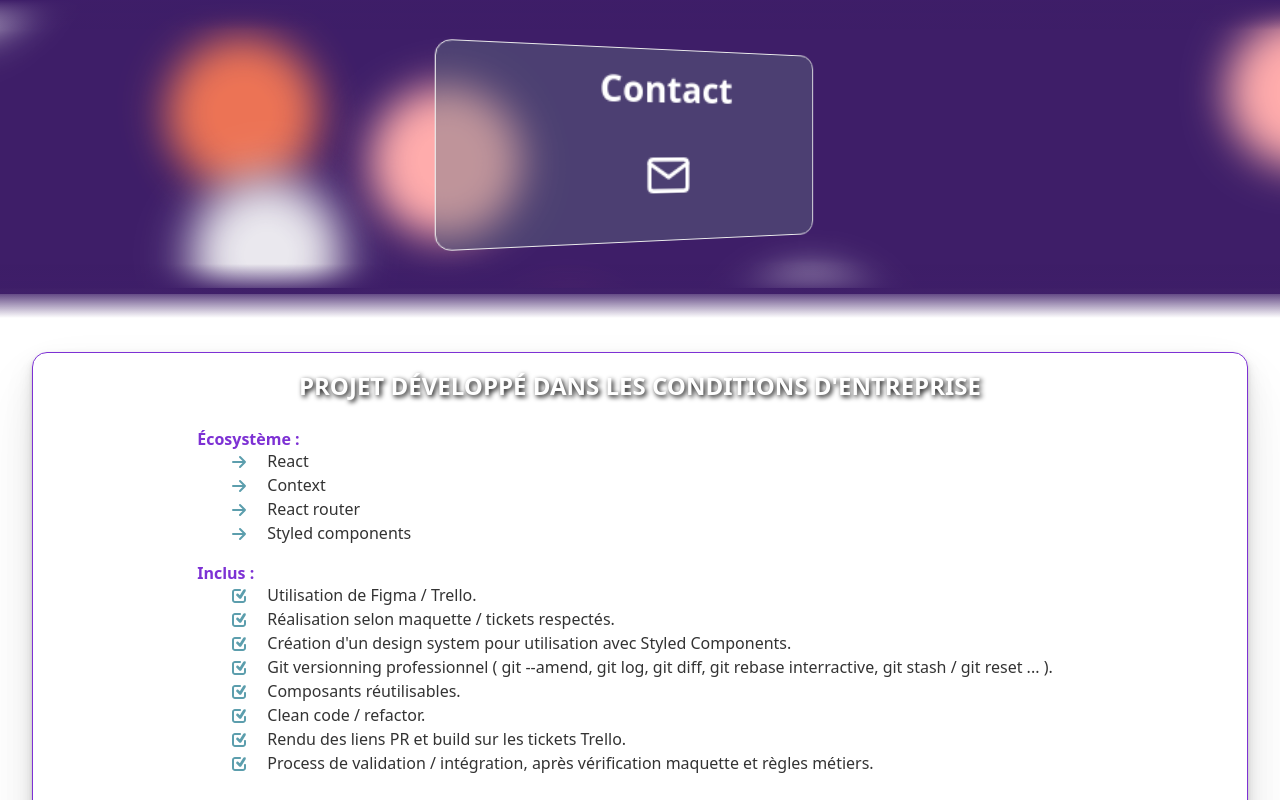
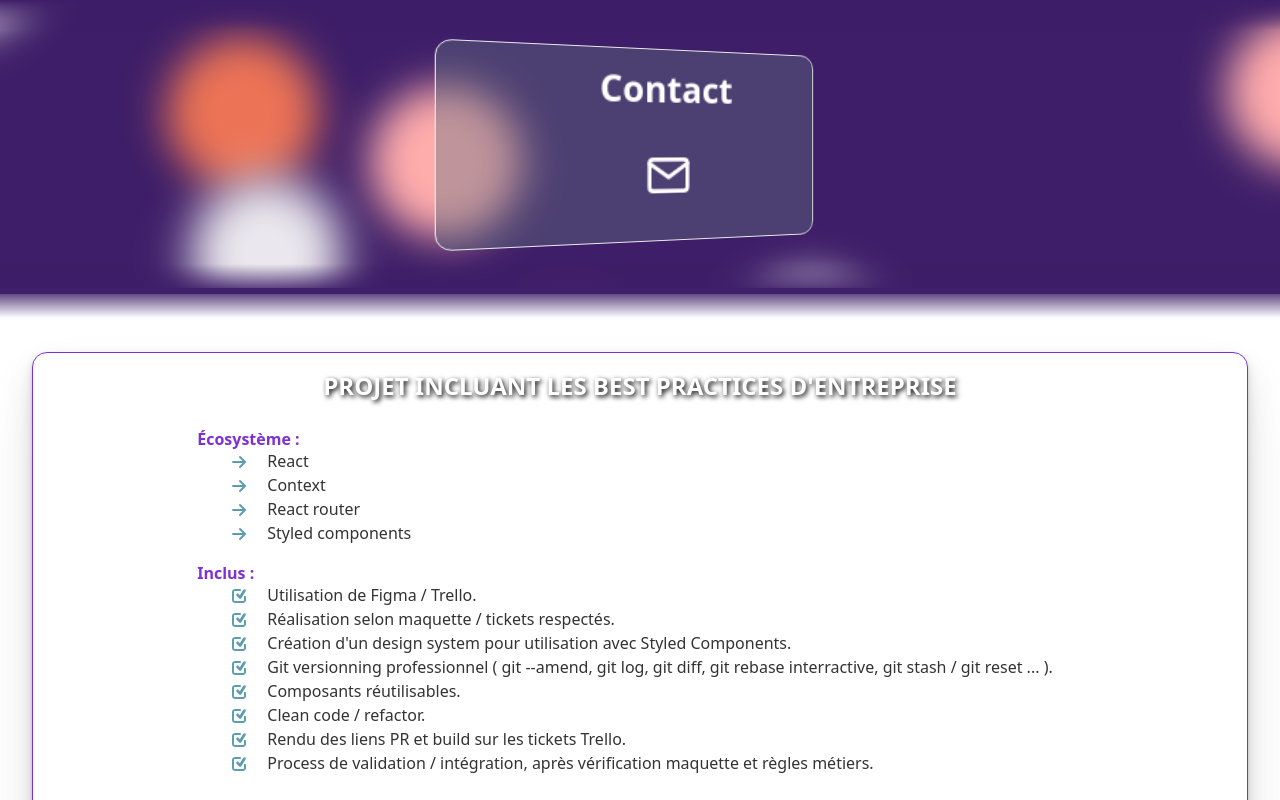
Before and after one commit to ayns789/portfolio, a React (Create React App) app: page / in a window 1280 px wide. Shown: the top 800 px of the page. Built offline with nearby package versions, Linux system fonts and the light colour scheme.

Commit message:
♻️ Change name of section MainProject

```diff
--- a/src/components/MainProject/index.jsx
+++ b/src/components/MainProject/index.jsx
@@ -7,7 +7,7 @@ export default function MainProject() {
   return (
     <>
       <div className={style.layout}>
-        <h2 className={style.h2Layout}>Projet développé dans les conditions d'entreprise</h2>
+        <h2 className={style.h2Layout}>Projet incluant les best practices d'entreprise</h2>
         <div className={style.globalContent}>
           <TextSectionMain />
           <div className={style.rightBox}>
```
